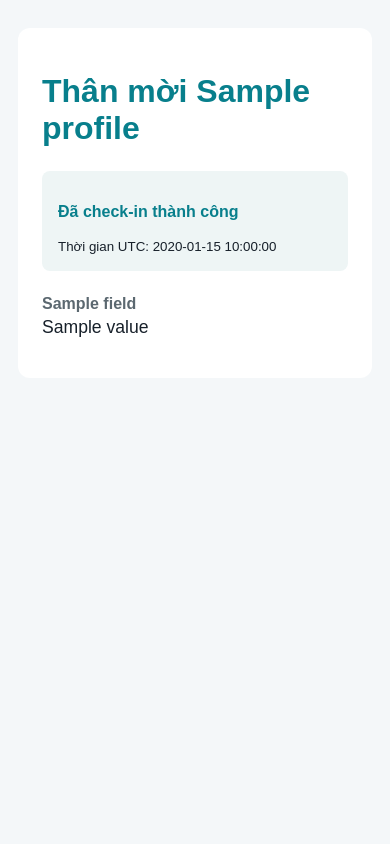
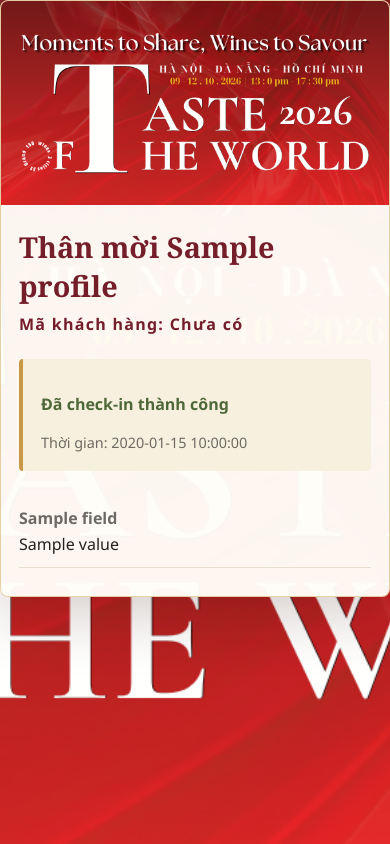
Before and after one commit to vucoder113/Project, a Flask app: template templates/customer.html in a window 390 px wide. Run offline with Flask 3, Linux system fonts and the light colour scheme; the template is opened without the code that fills it: most values are stand-ins (such as "Sample title", 1, 10 or a date in 2020); some libraries are stand-ins or nearby versions.

Commit message:
Add event banner to admin and invitations

```diff
--- a/templates/customer.html
+++ b/templates/customer.html
@@ -1,2 +1,26 @@
 <!doctype html>
-<html lang="vi"><head><meta charset="utf-8"><meta name="viewport" content="width=device-width, initial-scale=1"><title>Thiệp mời</title><style>body{max-width:680px;margin:0 auto;padding:28px 18px;font-family:Arial;background:#f4f7f9;color:#17202a}main{background:#fff;padding:24px;border-radius:12px}.invitation{width:100%;border-radius:8px;margin-bottom:18px}h1{color:#087f8c}dt{margin-top:16px;font-weight:bold;color:#5b6870}dd{margin:4px 0 0;font-size:1.1rem;word-break:break-word}.checkin{margin:24px 0;padding:16px;border-radius:8px;background:#eef5f5}.checkin button{padding:12px 18px;border:0;border-radius:6px;color:#fff;background:#087f8c;font-size:1rem}.done{color:#087f8c;font-weight:bold}</style></head><body><main>{% if invitation_exists %}<img class="invitation" src="{{ url_for('invitation') }}" alt="Thiệp mời">{% endif %}<h1>Thân mời {{ profile.name }}</h1><div class="checkin">{% if profile.get('checkin_at') %}<p class="done">Đã check-in thành công</p><small>Thời gian UTC: {{ profile.checkin_at }}</small>{% else %}<p>Vui lòng bấm nút để xác nhận tham dự.</p><form method="post" action="{{ url_for('checkin', customer_id=request.view_args.customer_id) }}"><button type="submit">Check-in điểm danh</button></form>{% endif %}</div><dl>{% for field, value in profile.fields.items() %}<dt>{{ field }}</dt><dd>{{ value or "Chưa cập nhật" }}</dd>{% endfor %}</dl></main></body></html>
+<html lang="vi">
+<head>
+  <meta charset="utf-8">
+  <meta name="viewport" content="width=device-width, initial-scale=1">
+  <title>Thư mời TASTE THE WORLD</title>
+  <style>
+    :root{--wine:#741e2a;--gold:#c89945;--ink:#24221f;--paper:#fffdf8;--muted:#6e6a62}
+    *{box-sizing:border-box}body{margin:0;padding:28px 16px;color:var(--ink);font-family:"Segoe UI",Arial,sans-serif;background:#f5eee4 url("{{ url_for('static', filename='logo3.png') }}") center/cover fixed no-repeat}
+    main{max-width:760px;margin:0 auto;background:rgba(255,253,248,.97);border:1px solid rgba(200,153,69,.45);box-shadow:0 20px 60px rgba(54,20,17,.2);border-radius:8px;overflow:hidden}.event-banner{display:block;width:100%;height:auto;max-height:430px;object-fit:cover}.content{padding:28px 30px 34px}h1{margin:0;color:var(--wine);font-family:Georgia,"Times New Roman",serif;font-size:clamp(1.8rem,5vw,2.7rem)}.code{margin:8px 0 0;color:var(--wine);font-weight:700;letter-spacing:.08em}.checkin{margin:24px 0;padding:18px;border-left:4px solid var(--gold);background:#f8f0df;border-radius:4px}.checkin button{padding:12px 18px;border:0;border-radius:4px;color:#fff;background:var(--wine);font-weight:700;cursor:pointer}.done{color:#4f6839;font-weight:700}.time{color:var(--muted);font-size:.9rem}dl{display:grid;grid-template-columns:minmax(130px,.7fr) 1.3fr;gap:0;margin:24px 0 0}dt,dd{padding:12px 0;border-bottom:1px solid #eadfce}dt{font-weight:700;color:var(--muted)}dd{margin:0;word-break:break-word}@media(max-width:520px){body{padding:0}.content{padding:22px 18px 28px}dl{display:block}dt{padding-bottom:4px;border-bottom:0}dd{padding-top:0}}
+  </style>
+</head>
+<body>
+  <main>
+    <img class="event-banner" src="{{ url_for('static', filename='logo3.png') }}" alt="TASTE THE WORLD 2026">
+    <div class="content">
+      <h1>Thân mời {{ profile.name }}</h1>
+      <p class="code">Mã khách hàng: {{ profile.fields.get('Mã KH') or profile.fields.get('Mã khách hàng') or 'Chưa có' }}</p>
+      <div class="checkin">
+        {% if profile.get('checkin_at') %}<p class="done">Đã check-in thành công</p><small class="time">Thời gian: {{ profile.checkin_at }}</small>{% else %}<p>Vui lòng bấm nút để xác nhận tham dự.</p><form method="post" action="{{ url_for('checkin', customer_id=request.view_args.customer_id) }}"><button type="submit">Check-in điểm danh</button></form>{% endif %}
+      </div>
+      <dl>{% for field, value in profile.fields.items() %}<dt>{{ field }}</dt><dd>{{ value or "Chưa cập nhật" }}</dd>{% endfor %}</dl>
+    </div>
+  </main>
+</body>
+</html>
--- a/templates/index.html
+++ b/templates/index.html
@@ -6,7 +6,7 @@
 	<title>Tasting BINHMINHGROUP | Admin</title>
 	<style>
 		:root{--ink:#20231f;--muted:#73766c;--line:#e3e0d7;--paper:#fffdf8;--wine:#6f2432;--wine-dark:#4d1622;--olive:#67734a;--gold:#c89945;--cream:#f6f1e7}
-		*{box-sizing:border-box}body{margin:0;color:var(--ink);font-family:"Segoe UI",Arial,sans-serif;background:var(--cream);background-image:linear-gradient(90deg,rgba(111,36,50,.04) 1px,transparent 1px),linear-gradient(rgba(111,36,50,.035) 1px,transparent 1px);background-size:34px 34px}
+		*{box-sizing:border-box}body{margin:0;color:var(--ink);font-family:"Segoe UI",Arial,sans-serif;background-color:var(--cream);background-image:linear-gradient(rgba(246,241,231,.88),rgba(246,241,231,.88)),url("{{ url_for('static', filename='logo3.png') }}");background-size:auto,cover;background-position:center,center;background-attachment:fixed}
 		.shell{max-width:1240px;margin:0 auto;padding:34px 20px 56px}.topbar{display:flex;justify-content:space-between;gap:20px;align-items:flex-end;margin-bottom:28px}
 		.eyebrow{margin:0 0 7px;color:var(--wine);font:800 .76rem Arial,sans-serif;letter-spacing:.13em;text-transform:uppercase}.brand{margin:0;font-size:clamp(2rem,4vw,3.4rem);letter-spacing:-.04em;line-height:1}.subtitle{margin:12px 0 0;color:var(--muted);font:15px Arial,sans-serif}.brand-mark{display:flex;align-items:center;gap:14px}.brand-logo{width:108px;height:78px;object-fit:contain;background:#fff;border:1px solid var(--line);border-radius:4px;padding:5px}.wine-logo{width:68px;height:78px;object-fit:contain;background:#fff;border:1px solid var(--line);border-radius:4px;padding:5px}
 		.download{display:inline-flex;align-items:center;gap:9px;padding:12px 16px;border-radius:5px;background:var(--wine);color:#fff;text-decoration:none;font:700 14px Arial,sans-serif;white-space:nowrap}.download:hover{background:var(--wine-dark)}
```
Also changed, not shown: static/logo3.png (added).
